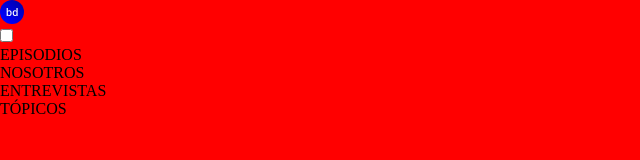
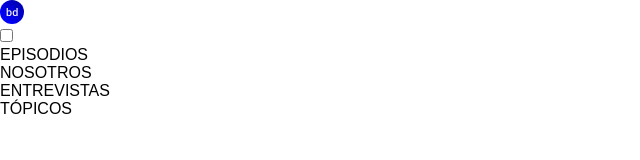
Before and after one commit to Nicolascoding27/Acamicafullstack, a plain HTML site: page finalproject1/index.html in a window 1280 px wide. Shown: the whole page, without its empty margins (0-640 px from the left). Drawn offline with Linux system fonts and the light colour scheme.

Commit message:
background color changed

```diff
--- a/finalproject1/index.html
+++ b/finalproject1/index.html
@@ -9,12 +9,12 @@
     <a href="./index.html">
     <img src="./assets/logo.svg" alt="logo">
     </a>
-    <header>
+    <header class="header">
         <div class="hamburger"></div>
         <input type="checkbox" class="menu" id="menu">
         <label for="menu" class="menu-icon"><span class="nav-icon"></span></label>
         <ul class="menu">
-            <li>EPISODIOS</li>
+            <li href=>EPISODIOS</li>
             <li>NOSOTROS</li>
             <li>ENTREVISTAS</li>
             <li>TÓPICOS</li>
--- a/finalproject1/index.scss
+++ b/finalproject1/index.scss
@@ -4,3 +4,6 @@ body{
 a{
     color: #000;
 }
+header{
+
+}
--- a/finalproject1/rules.scss
+++ b/finalproject1/rules.scss
@@ -2,4 +2,5 @@
     margin: 0;
     padding: 0;
     box-sizing: border-box;
+    font-family: Arial, Helvetica, sans-serif;
 }
```
Also changed, not shown: finalproject1/rules.css, finalproject1/style.css, 2 other files.
